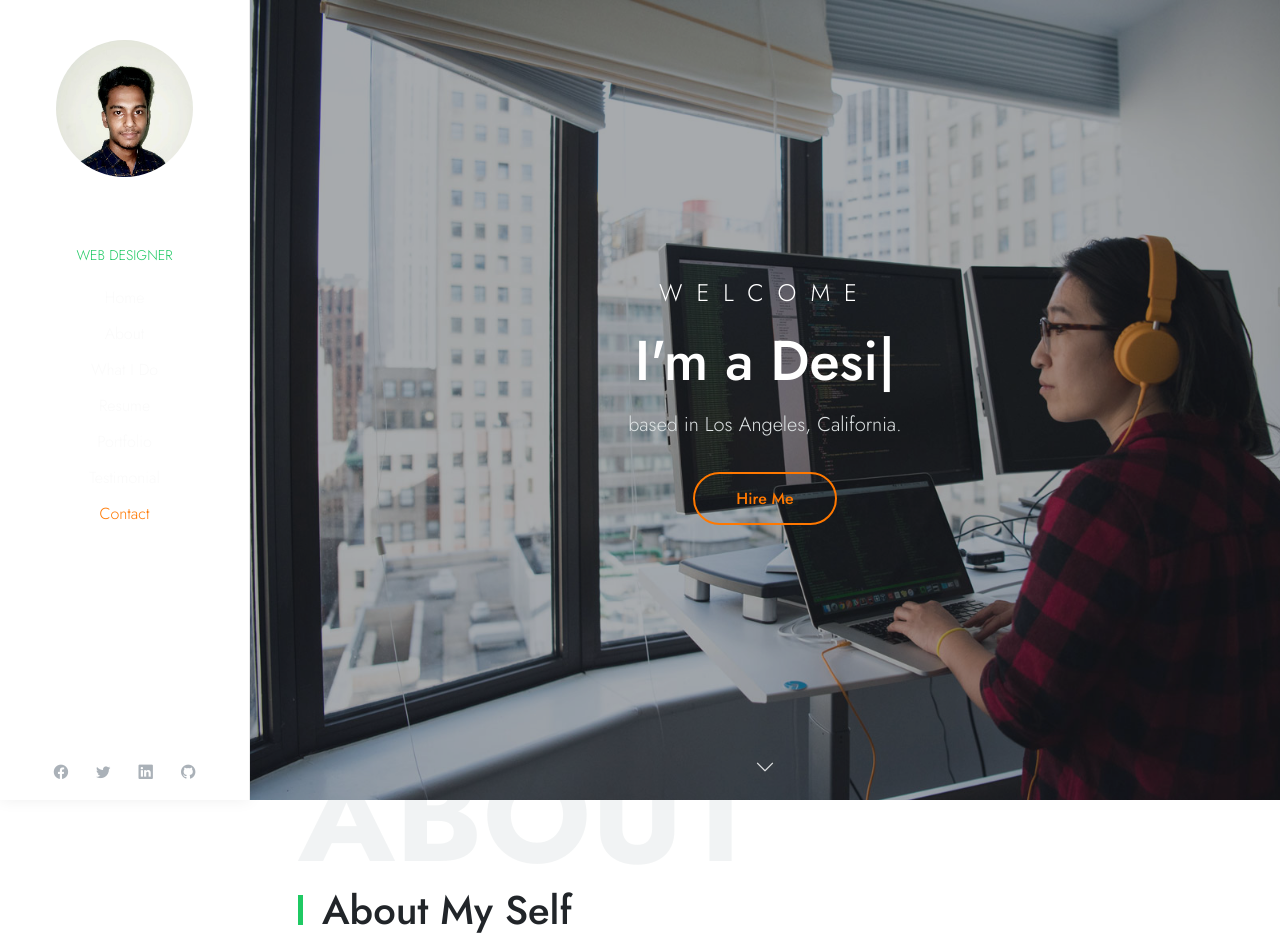
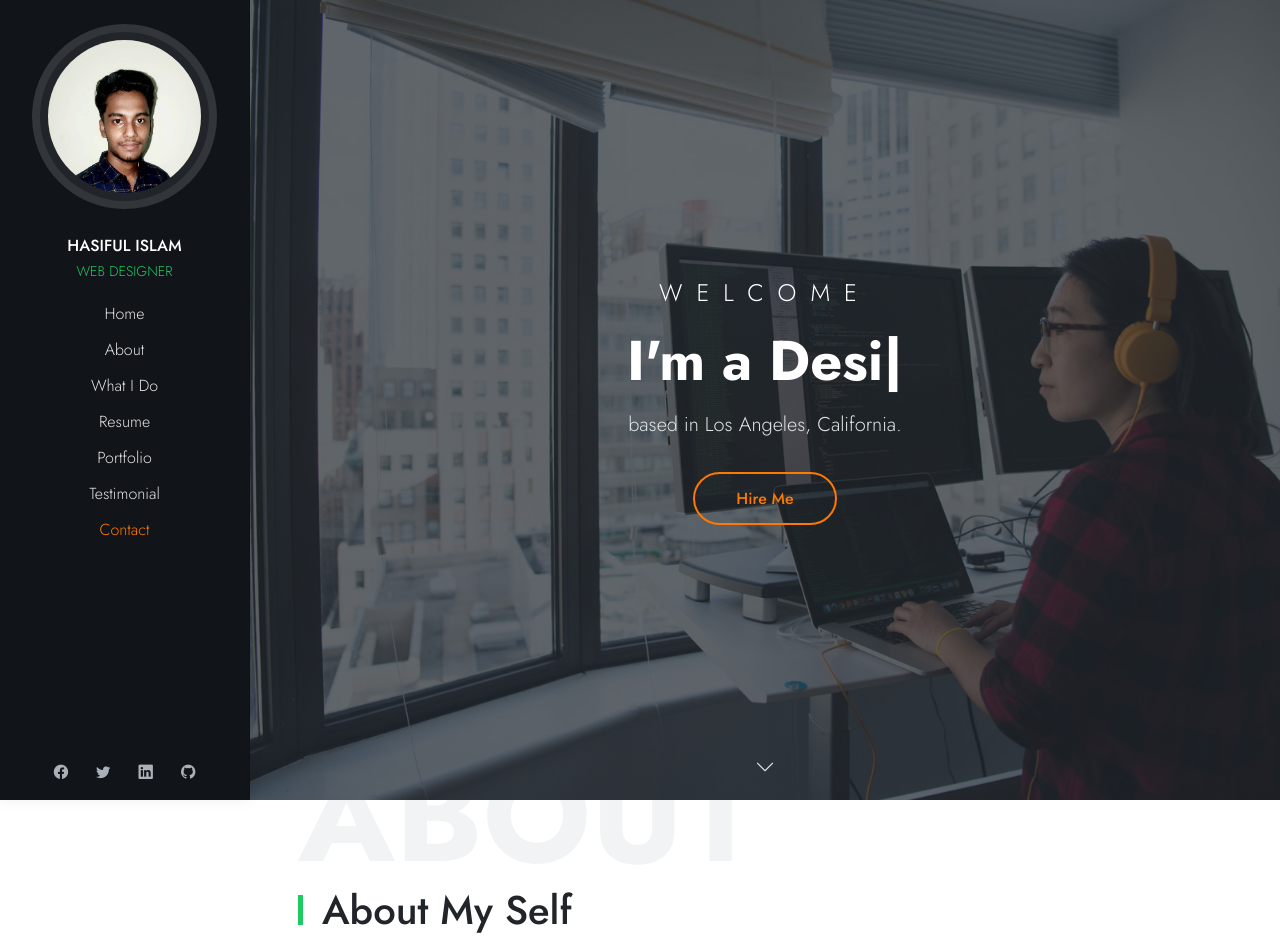
Before and after one commit to ihasif/hasif.github.io, a plain HTML site: page index.html in a window 1280 px wide. Shown: the top 943 px of the page. Drawn offline with Linux system fonts and the light colour scheme.

Commit message:
color chanhe

```diff
--- a/css/app.scss
+++ b/css/app.scss
@@ -128,12 +128,15 @@ a, a:focus {
         top: 0;
         width: 250px;
         height: 100% !important;
-        background: $white;
+        background: #111418;
         border-right: 1px solid rgba(0, 0, 0, 0.07);
         box-shadow: 0 0 15px rgba(0, 0, 0, 0.065);
         z-index: 2;
         overflow: hidden;
         overflow-y: auto;
+        .shape__img {
+            background-color: #323539;
+        }
     }
     .navbar-nav{
         flex-direction: column;
@@ -172,7 +175,7 @@ a, a:focus {
 /* Start: Home Section */
 #home {
     .home__mask {
-        background-color: rgba($gray__color, .5);
+        background-color: rgba($gray__color, .9);
         z-index: 1;
         position: absolute;
         top: 0;
@@ -436,6 +439,16 @@ a, a:focus {
             right: 0;
             z-index: 1000;
             background: rgba(0, 0, 0, 0.95);
+            padding: 1rem;
+
+            li {
+                display: block;
+                border-bottom: 1px solid rgba(250, 250, 250, 0.15);
+
+                &:last-child {
+                    border: 0;
+                }
+            }
         }
 	}
 	.section__padding {
--- a/index.html
+++ b/index.html
@@ -15,11 +15,11 @@
     <div id="main__wrapper">
         <!-- Naver Section -->
         <aside id="header" class="sticky-top">
-            <nav class="navbar navbar-expand-lg navbar-text-light border-bottom-0 bg__dark side__menu">
+            <nav class="navbar navbar-expand-lg navbar-text-light border-bottom-0 side__menu">
                 <div class="container-fluid position-relative h-100 flex-lg-column ps-3 px-lg-3 pt-lg-3 pb-lg-2">
                     <a class="mb-lg-auto" href="#">
-                        <span class="bg__dark__3 p-2 mx-4 rounded-pill mb-lg-1 d-none d-lg-inline-block">
-                            <span class="bg__dark__2 p-2 rounded-pill d-none d-lg-block">
+                        <span class="shape__img p-2 mx-3 rounded-pill mb-lg-1 d-none d-lg-inline-block">
+                            <span class="bg-dark p-2 rounded-pill d-none d-lg-block">
                                 <img class="img-fluid rounded-pill d-block" src="image/hasif.jpg" alt="">
                             </span>
                         </span>
@@ -78,7 +78,7 @@
                     <div class="row">
                         <div class="col-12 text-center">
                             <p class="fs-4 text-white mb-2 mb-md-3 text-uppercase letter__space">Welcome</p>
-                            <h2 class="display-4 fw__500 text-white mb-2 mb-md-3">I'm a <span class="typing__text"></span><span>|</span></h2>
+                            <h2 class="display-4 fw-bold text-white mb-2 mb-md-3">I'm a <span class="typing__text"></span><span>|</span></h2>
                             <p class="fs-5 text__light mb-4">based in Los Angeles, California.</p>
                             <a href="#contact" class="btn btn__outline__primary rounded-pill shadow-none smooth-scroll mt-2">Hire Me</a>
                         </div>
```
Also changed, not shown: css/app.css, 1 other file.
